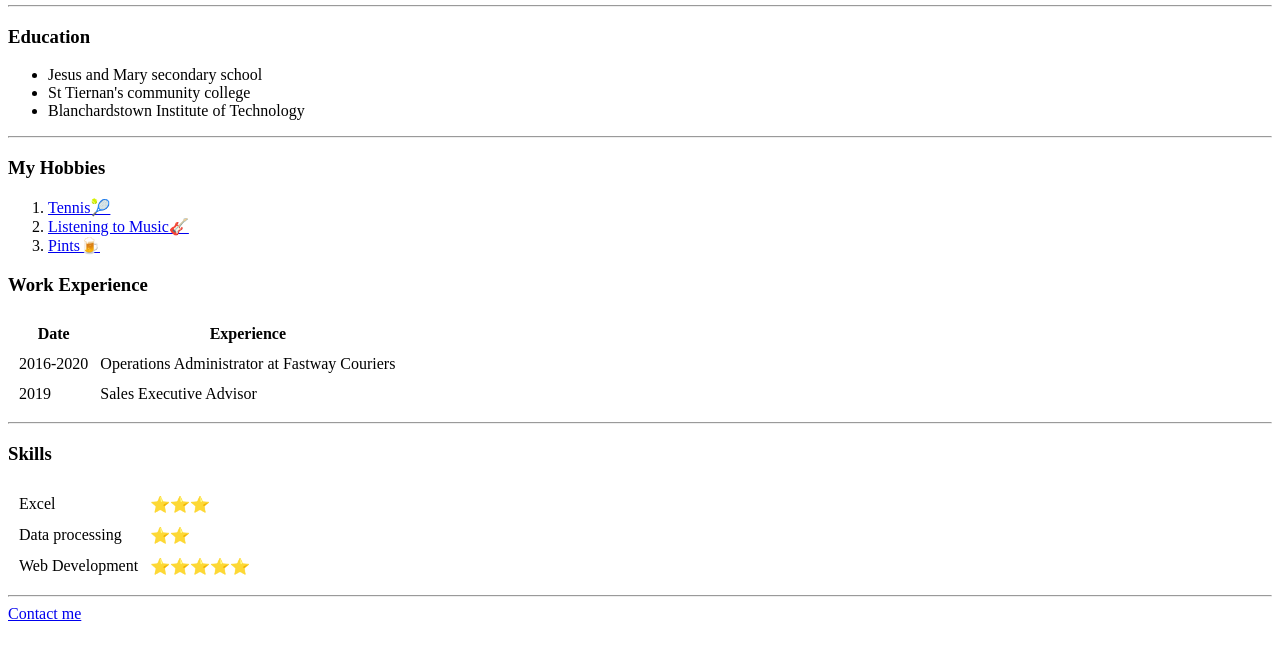
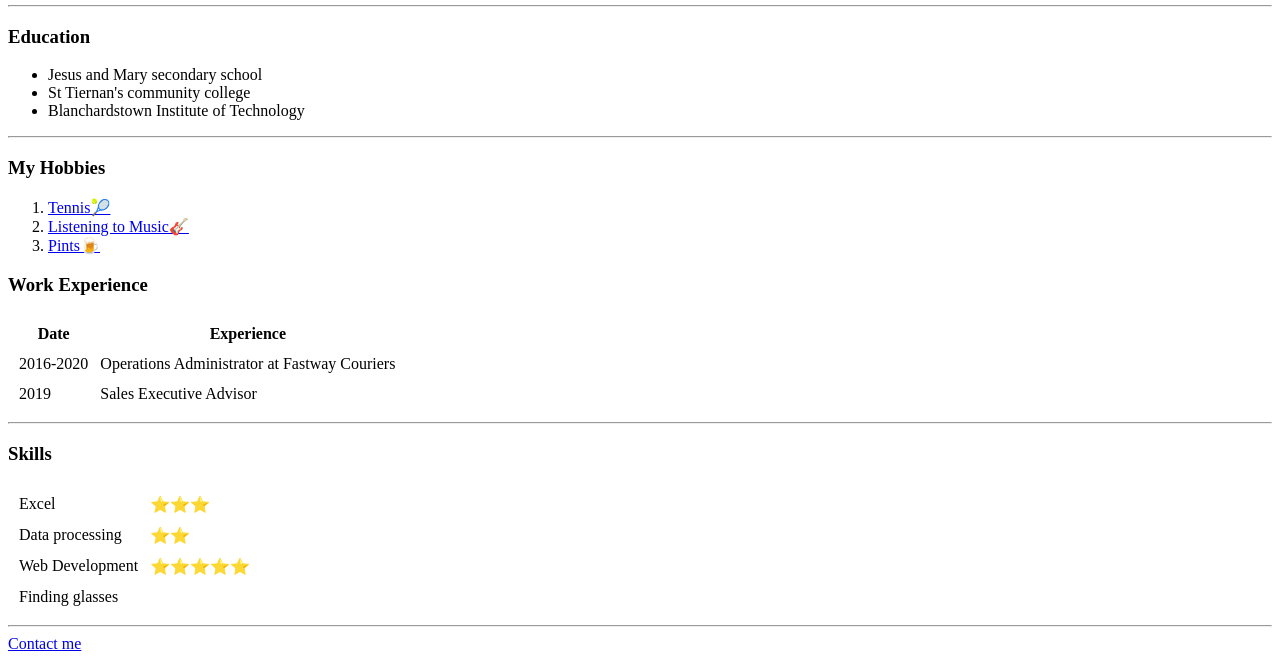
Before and after one commit to Stephenmcg123/CV, a plain HTML site: page index.html in a window 1280 px wide. Shown: the part 207-868 px from the top of the page. Before the commit the page ends 838 px from the top, so only its background shows below. Drawn offline with Linux system fonts and the light colour scheme.

Commit message:
Update HTML.index

```diff
--- a/index.html
+++ b/index.html
@@ -66,6 +66,10 @@
       <td>Web Development</td>
       <td>⭐⭐⭐⭐⭐</td>
     </tr>
+    <tr>
+      <td>Finding glasses</td>
+      <td></td>
+    </tr>
   </table>
   <hr>
   <a href="Contact details.HTML">Contact me</a>
```
